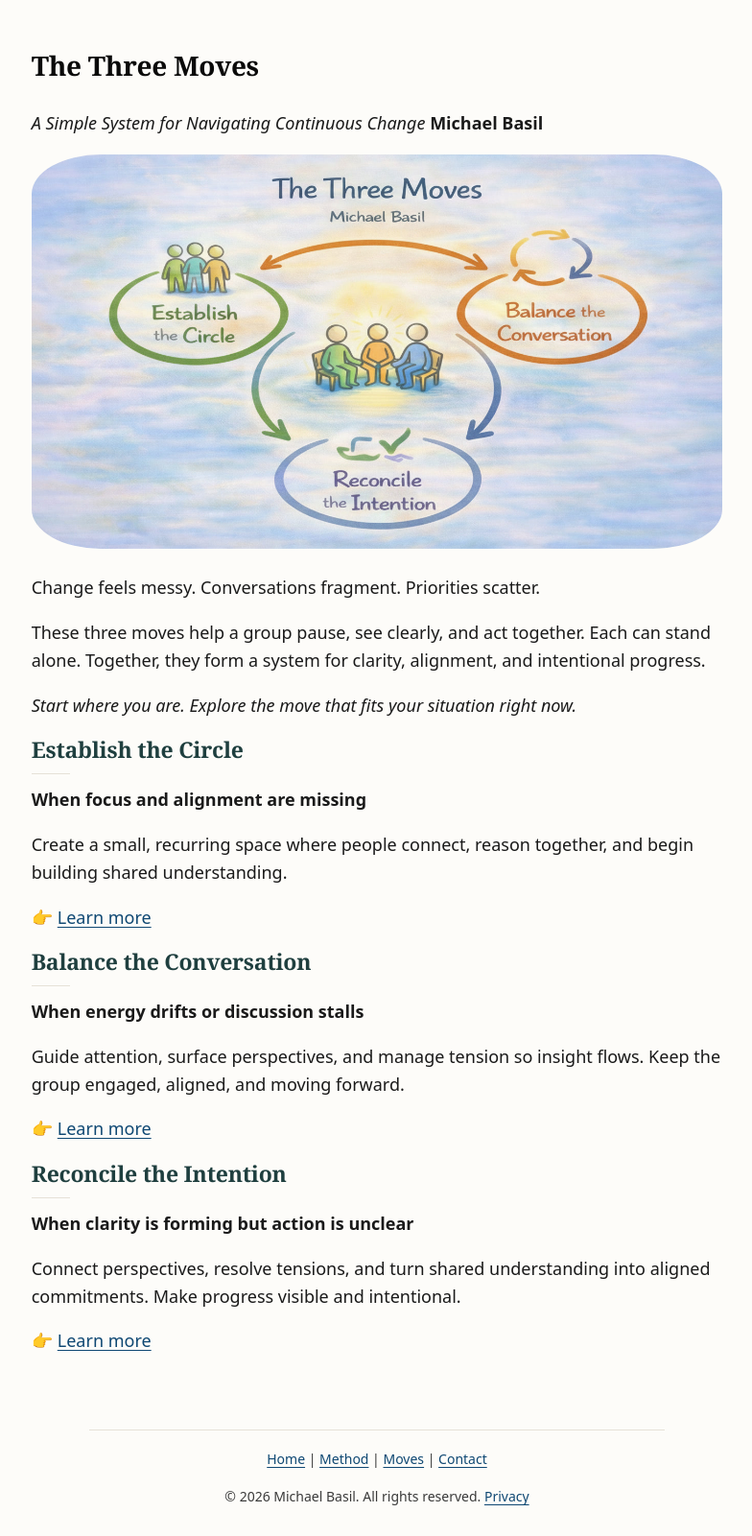
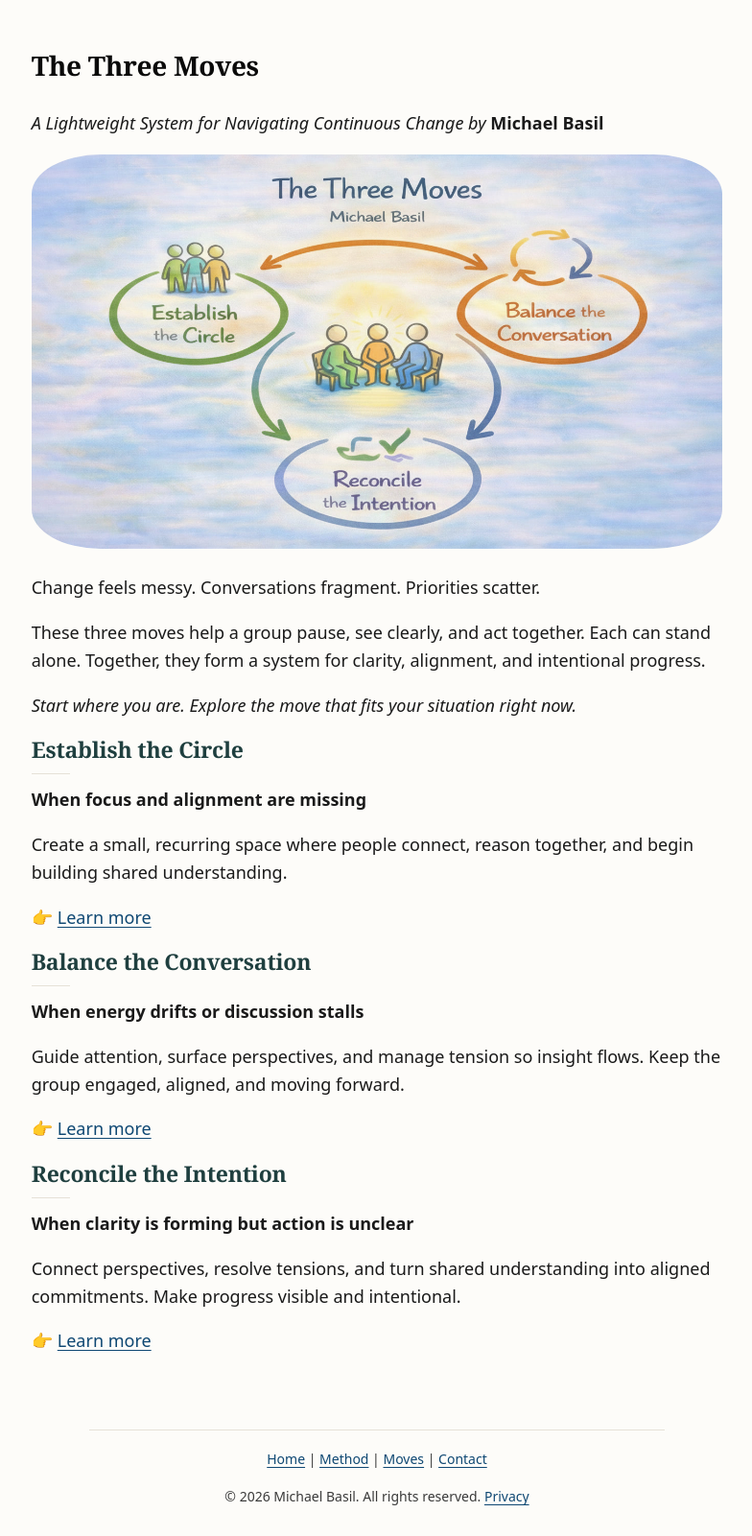
Before and after one commit to basil-family-lab/circle, a Jekyll site: the page built from moves.md, in a window 1280 px wide. Shown: the whole page at 96% size, without its empty margins (247-1031 px from the left). Built offline with Jekyll 4.4.1, drawn with Linux system fonts in a browser that asks for light colours; part of the change alters nothing that is shown.

Commit message:
refactor: moves framing

```diff
--- a/moves.md
+++ b/moves.md
@@ -1,14 +1,14 @@
 ---
 layout: default
 title: The Three Moves
-description: Simple patterns to create clarity, maintain alignment, and turn insight into action.
+description: A Lightweight System for Navigating Continuous Change through three repeatable moves that create clarity, align groups, and turn shared understanding into coordinated action.
 permalink: /moves/
 css_id: moves
 ---
 
 # The Three Moves
 
-*A Simple System for Navigating Continuous Change* **Michael Basil**
+*A Lightweight System for Navigating Continuous Change by* **Michael Basil**
 
 ![About the Moves](/images/moves.png)
 
```
